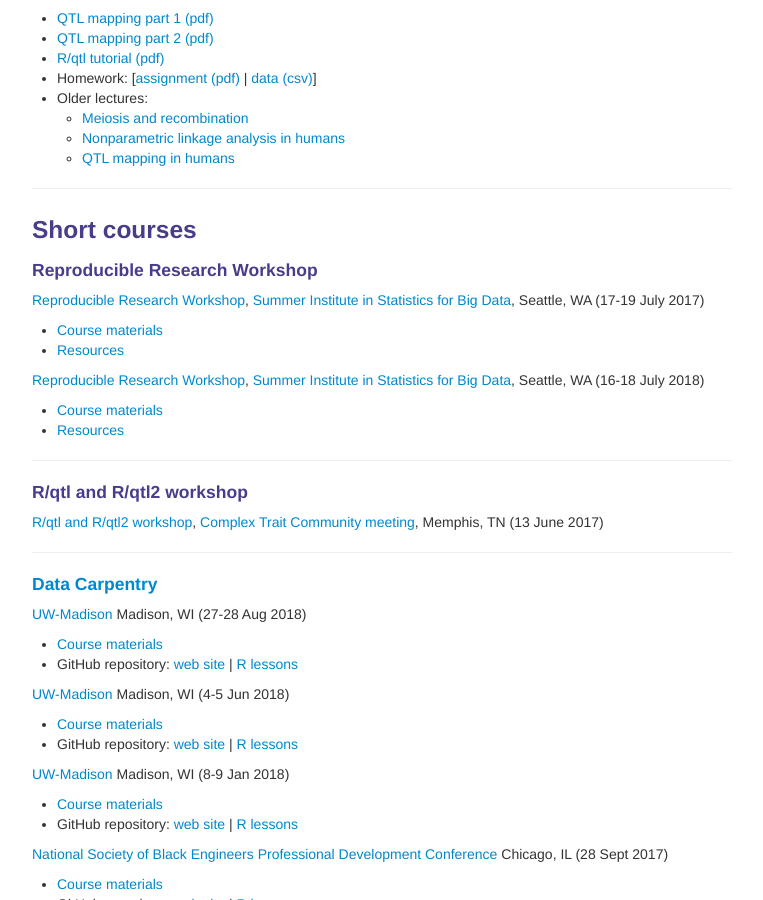
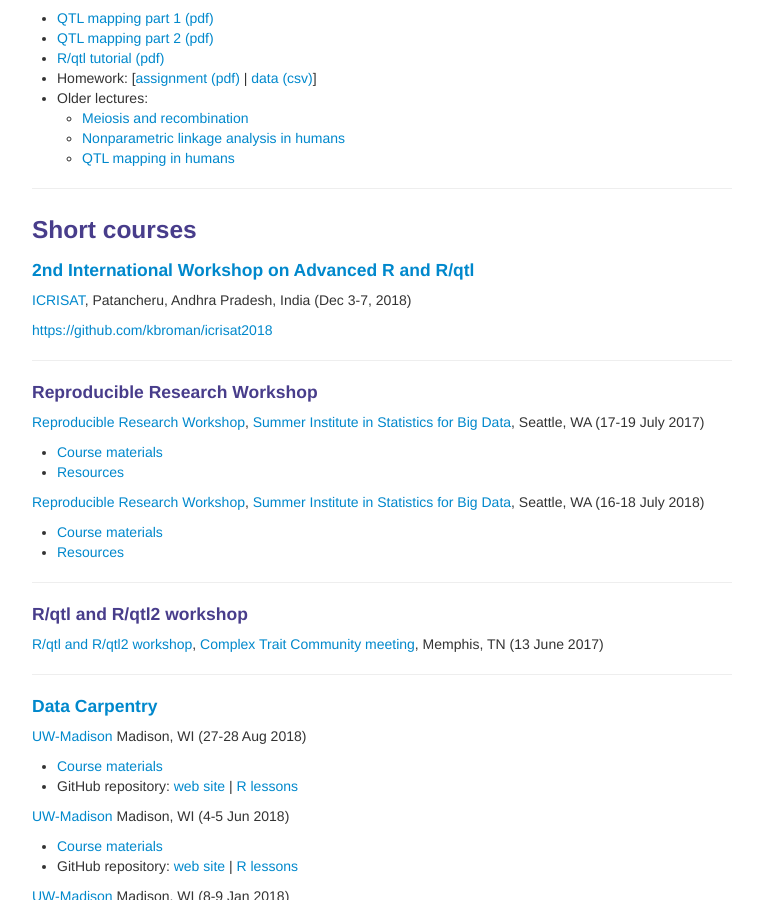
Before and after one commit to kbroman/kbroman.github.io, a Jekyll site: the page built from pages/teaching.md, in a window 1280 px wide and 900 px high, scrolled down 366 px. Shown: the whole window, without its empty margins (258-1021 px from the left). Built offline with Jekyll 4.4.1, drawn with Linux system fonts in a browser that asks for light colours; some of the changed text lies outside the part shown.

Commit message:
pages/teaching: move icrisat course up towards top of page

```diff
--- a/pages/teaching.md
+++ b/pages/teaching.md
@@ -42,6 +42,16 @@
 ---
 
 ### <a name="shortcourses"></a>Short courses
+
+#### [2nd International Workshop on Advanced R and R/qtl](https://www.icrisat.org/event/2nd-international-workshop-on-advanced-r-r-qtl/)
+
+[ICRISAT](http://www.icrisat.org), Patancheru, Andhra Pradesh, India
+(Dec 3-7, 2018)
+
+<https://github.com/kbroman/icrisat2018>
+
+
+---
 
 #### Reproducible Research Workshop
   [Reproducible Research Workshop](https://github.com/SISBID/Module3),
@@ -345,16 +355,6 @@
 
 ---
 
-#### [2nd International Workshop on Advanced R and R/qtl](https://www.icrisat.org/event/2nd-international-workshop-on-advanced-r-r-qtl/)
-
-[ICRISAT](http://www.icrisat.org), Patancheru, Andhra Pradesh, India
-(Dec 3-7, 2018)
-
-<https://github.com/kbroman/icrisat2018>
-
-
----
-
 #### [Training course on field trial & QTL analysis using R & R/qtl](http://www.icrisat.org/rcourse.htm)
 
 [ICRISAT](http://www.icrisat.org), Patancheru, Andhra Pradesh, India
```
